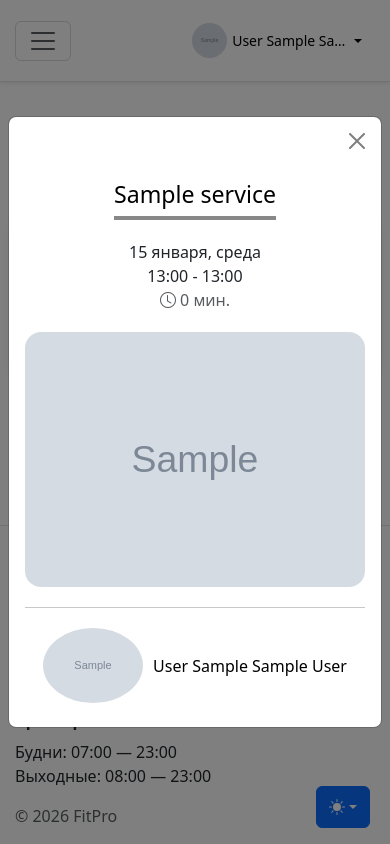
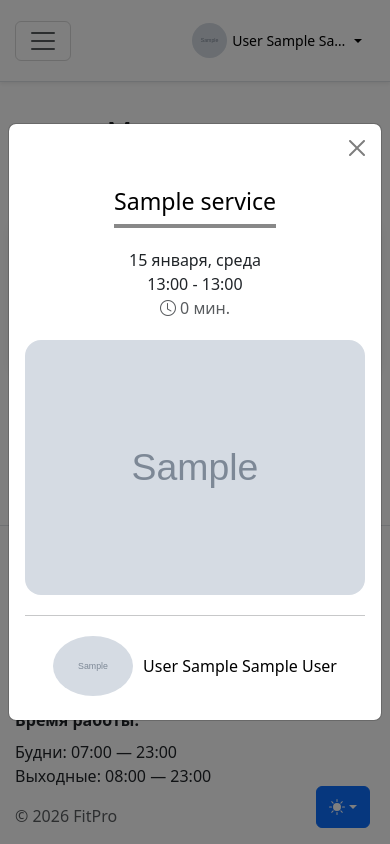
Before and after one commit to Vlad3003/fitness, a Django app: page /schedule/bookings/ in a window 390 px wide, after a click that opens the changed part. Run offline with Django 5.2, Linux system fonts and the light colour scheme; a user stored in the database is signed in; tables that the repository leaves empty hold one stand-in row (values such as "Sample post"); grey boxes marked "Sample" are stand-in pictures; some libraries are stand-ins or nearby versions.

Commit message:
the trainer's photo in the detailed class information is slightly reduced on mobile devices

```diff
--- a/fitness/core/templates/core/service.html
+++ b/fitness/core/templates/core/service.html
@@ -6,6 +6,7 @@
 {% block links %}
 <link rel="stylesheet" href="{% static 'users/css/messages.css' %}">
 <link rel="stylesheet" href="{% static 'schedule/css/style.css' %}">
+<link rel="stylesheet" href="{% static 'schedule/css/media.css' %}">
 <link rel="stylesheet" href="{% static 'core/css/style.css' %}">
 <link rel="stylesheet" href="{% static 'core/css/media.css' %}">
 {% endblock %}
--- a/fitness/core/templates/core/trainer.html
+++ b/fitness/core/templates/core/trainer.html
@@ -6,6 +6,7 @@
 {% block links %}
 <link rel="stylesheet" href="{% static 'users/css/messages.css' %}">
 <link rel="stylesheet" href="{% static 'schedule/css/style.css' %}">
+<link rel="stylesheet" href="{% static 'schedule/css/media.css' %}">
 <link rel="stylesheet" href="{% static 'core/css/style.css' %}">
 <link rel="stylesheet" href="{% static 'core/css/media.css' %}">
 {% endblock %}
--- /dev/null
+++ b/fitness/schedule/static/schedule/css/media.css
@@ -0,0 +1,5 @@
+@media (max-width: 576px) {
+  #modal-trainer-img {
+    width: 80px;
+  }
+}
--- a/fitness/schedule/templates/schedule/bookings.html
+++ b/fitness/schedule/templates/schedule/bookings.html
@@ -6,6 +6,7 @@
 <link rel="stylesheet" href="{% static 'users/css/messages.css' %}">
 <link rel="stylesheet" href="{% static 'core/css/style.css' %}">
 <link rel="stylesheet" href="{% static 'schedule/css/style.css' %}">
+<link rel="stylesheet" href="{% static 'schedule/css/media.css' %}">
 {% endblock %}
 
 {% block main %}
--- a/fitness/schedule/templates/schedule/schedule.html
+++ b/fitness/schedule/templates/schedule/schedule.html
@@ -5,6 +5,7 @@
 <link rel="stylesheet" href="{% static 'users/css/messages.css' %}">
 <link rel="stylesheet" href="{% static 'core/css/style.css' %}">
 <link rel="stylesheet" href="{% static 'schedule/css/style.css' %}">
+<link rel="stylesheet" href="{% static 'schedule/css/media.css' %}">
 {% endblock %}
 
 {% block main %}
```
